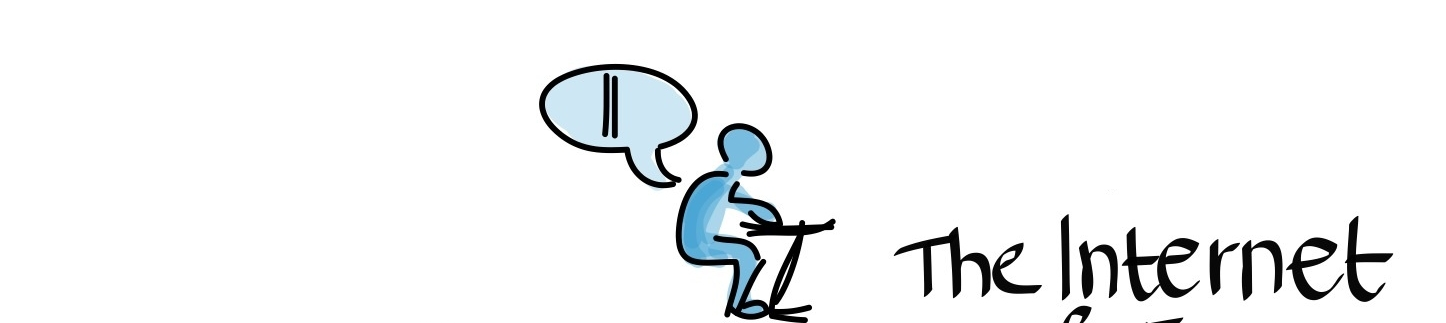
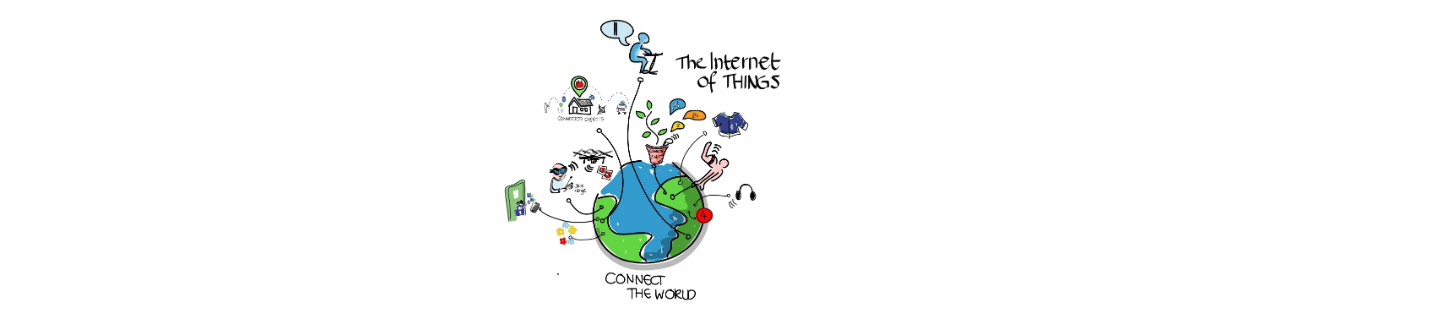
Before and after one commit to janycr/janycr.github.io, a plain HTML site: page index.html in a window 1280 px wide. Shown: the top 323 px of the page, 1446 px wide, since content can reach past the window. Drawn offline with Linux system fonts and the light colour scheme.

Commit message:
fix image height

```diff
--- a/index.html
+++ b/index.html
@@ -1,6 +1,6 @@
 <html>
 <div align="center">
-    <img src="earth.jpg">
+    <img src="earth.jpg" height="300px">
     <h1>Hello World !</h1>
 </div>
 </html>
```
